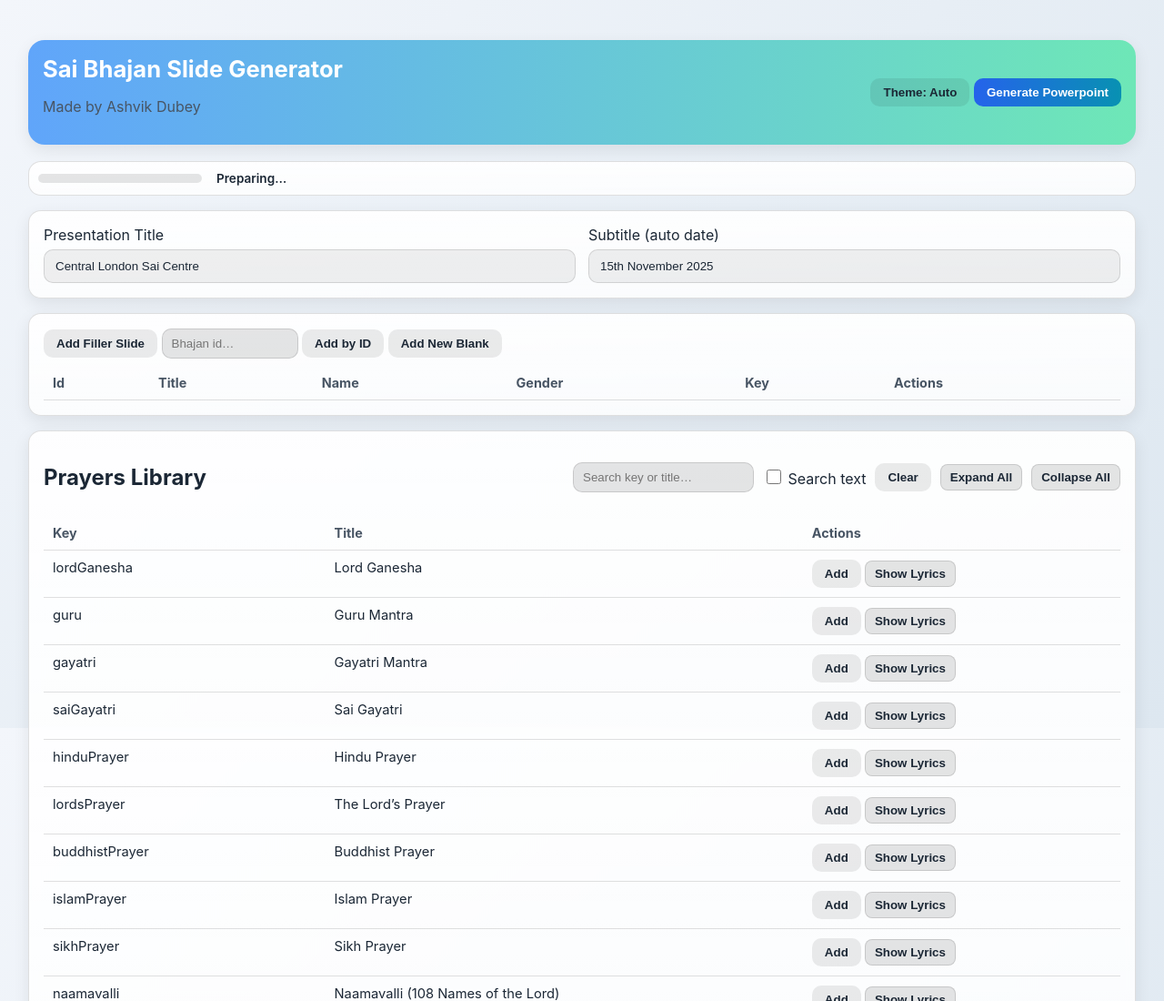
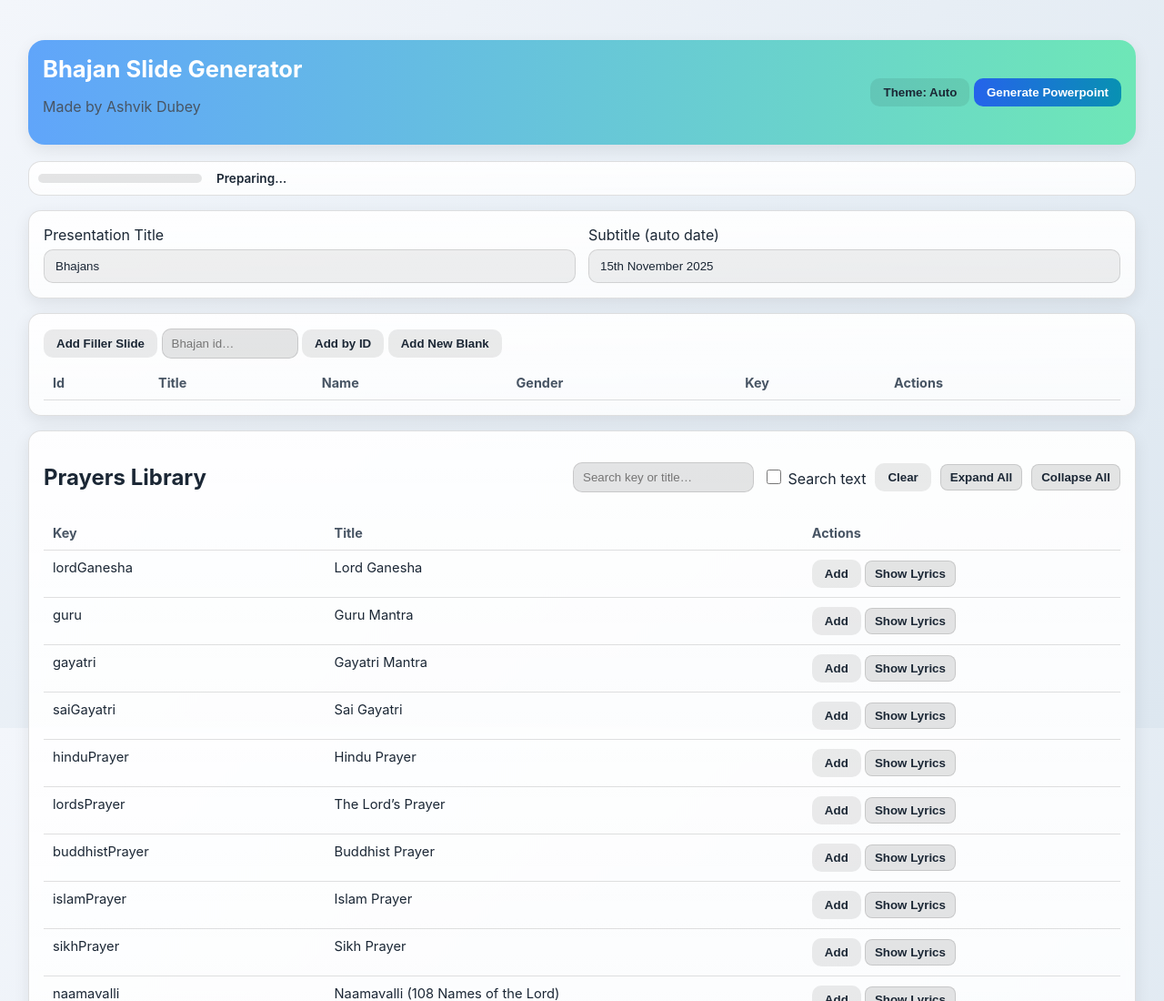
Before and after one commit to kuturud/bhajan-slide-generator, a plain HTML site: page index.html in a window 1280 px wide. Shown: the top 1100 px of the page at 91% size. Drawn offline with nearby package versions, Linux system fonts and the light colour scheme.

Commit message:
Change title and header from 'Sai' to 'Bhajan'

```diff
--- a/index.html
+++ b/index.html
@@ -2,7 +2,7 @@
 <html lang="en" data-theme="dark">
 <head>
   <meta charset="utf-8" />
-  <title>Sai Bhajan Slide Generator</title>
+  <title>Bhajan Slide Generator</title>
 
   <link rel="icon" href="images/favicon.png">
   <meta name="viewport" content="width=device-width, initial-scale=1" />
@@ -19,7 +19,7 @@
     <header class="topbar" role="banner">
       <div class="topbar-inner">
         <div class="brand">
-          <h1>Sai Bhajan Slide Generator</h1>
+          <h1>Bhajan Slide Generator</h1>
           <p class="muted">Made by Ashvik Dubey</p>
         </div>
         <div class="header-actions" role="group" aria-label="Theme and generation">
@@ -43,7 +43,7 @@
       <section class="card card-meta">
         <div class="field-row">
           <label class="field">Presentation Title
-            <input id="slideTitle" value="Central London Sai Centre" />
+            <input id="slideTitle" value="Bhajans" />
           </label>
           <label class="field">Subtitle (auto date)
             <input id="slideSubtitle" value="" />
```
